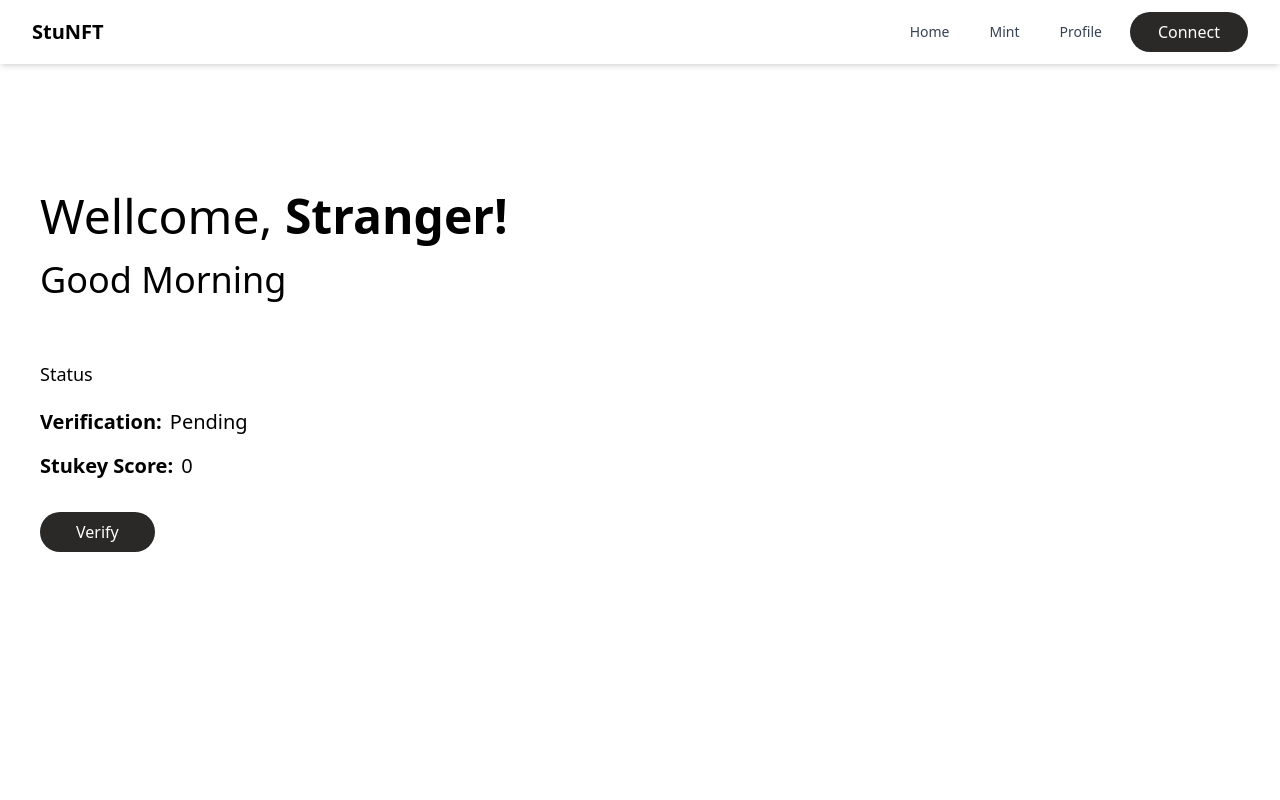
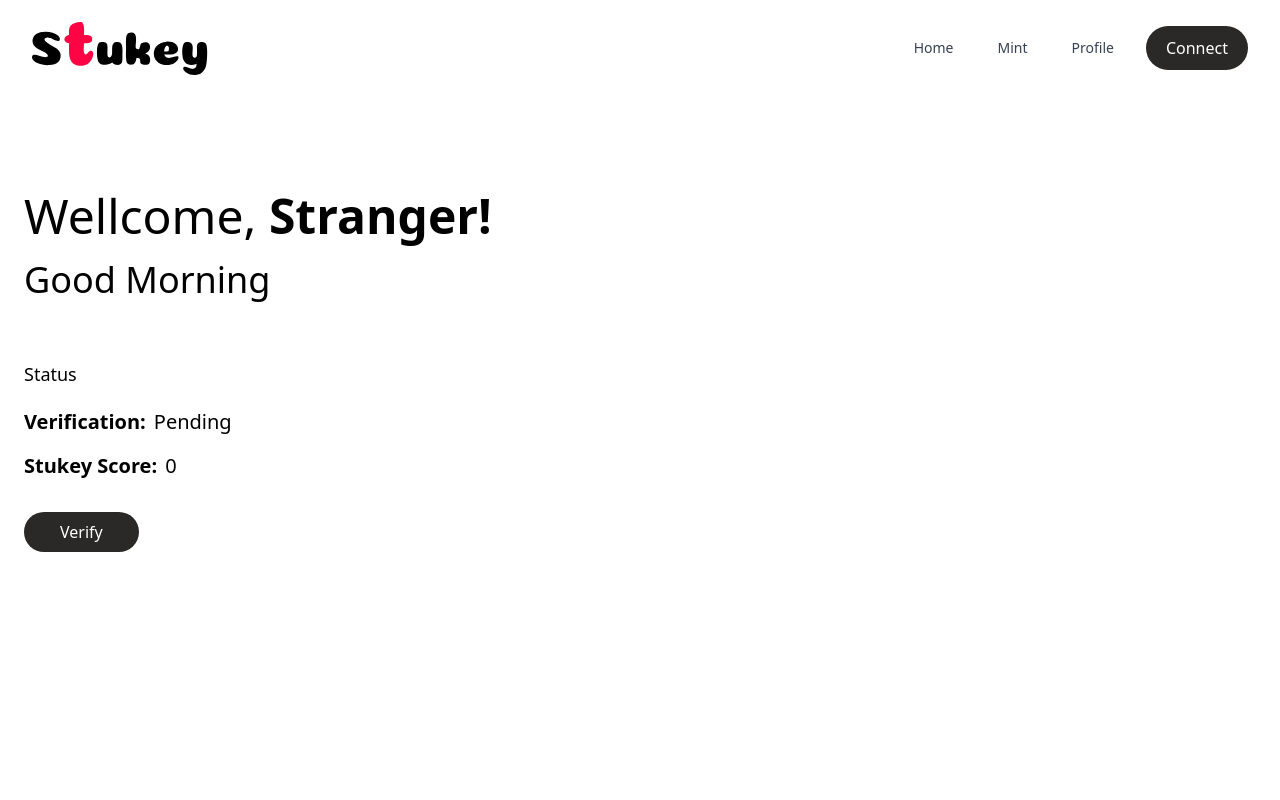
Before and after one commit to devilcoder01/StuKey, a React (Vite) app: page /home in a window 1280 px wide. Shown: the top 800 px of the page. Built offline with nearby package versions, Linux system fonts and the light colour scheme; sample sign-in values are in the browser's storage.

Commit message:
feat: Update WalletConnectModal and Navbar components for improved wallet connection handling and UI adjustments

```diff
--- a/src/components/common/WalletConnectModal.tsx
+++ b/src/components/common/WalletConnectModal.tsx
@@ -68,9 +68,9 @@ const WalletConnectModal: React.FC = () => {
                     />
                     <span className="font-medium">{provider.info.name}</span>
                   </div>
-                  <button className="bg-[#2B2928] px-4 py-2 rounded-full text-white text-sm">
-                    Connect
-                  </button>
+                  <div className="bg-[#2B2928] px-4 py-2 rounded-sm text-white text-sm">
+                    installed
+                  </div>
                 </div>
               ))
             ) : (
--- a/src/components/layout/Navbar.tsx
+++ b/src/components/layout/Navbar.tsx
@@ -1,10 +1,12 @@
 import { useEffect, useState } from "react";
-import { useNavigate } from "react-router-dom";
+import { redirect, useNavigate } from "react-router-dom";
 import { useWallet } from "../../context/WalletContext";
 import { useShowWalletPopup } from "../../context/ShowWalletPopup";
 import { useAuth } from "../../context/authContext";
 import { useWalletAuth } from "../../hooks/useWalletAuth";
 import LoadingSpinner from "../common/LoadingSpinner";
+import { logout } from "../../utils/api";
+import { log } from "console";
 
 function Navbar() {
   const { showWalletPopup, setShowWalletPopup } = useShowWalletPopup();
@@ -16,9 +18,12 @@ function Navbar() {
 
   // Format address for display (e.g., 0x1234...5678)
   const formatAddress = (address: string | null) => {
-    if (!address) return '';
-    return `${address.substring(0, 6)}...${address.substring(address.length - 4)}`;
+    if (!address) return "";
+    return `${address.substring(0, 6)}...${address.substring(
+      address.length - 4
+    )}`;
   };
+  console.log(isConnecting, authLoading,isSigningIn)
 
   useEffect(() => {
     if (selectedWallet && isAuthenticated) {
@@ -38,51 +43,49 @@ function Navbar() {
   };
 
   return (
-    <nav className="bg-white shadow-md">
-      <div className="max-w-7xl mx-auto px-4 sm:px-6 lg:px-8">
+    <nav className="bg-white ">
+      <div className="max-w-7xl mx-auto px-4 sm:px-6 lg:px-8 py-4">
         <div className="flex justify-between h-16">
           <div className="flex items-center">
-            <div className="flex-shrink-0 cursor-pointer" onClick={() => navigate("/")}>
-              <h1 className="text-xl font-bold">StuNFT</h1>
+            <div className="flex items-center w-44 overflow-hidden cursor-pointer">
+              <img
+                src="/icon.svg"
+                alt="logo"
+                className="w-full h-full object-cover"
+              />
             </div>
           </div>
 
-          <div className="flex items-center space-x-4">
+          <div className="flex items-center space-x-5">
             {isAuthenticated && (
               <>
                 <button
                   onClick={() => navigate("/home")}
-                  className="px-3 py-2 rounded-md text-sm font-medium text-gray-700 hover:text-gray-900"
+                  className="px-3 py-2 rounded-md text-sm font-medium text-gray-700 hover:text-gray-900 cursor-pointer "
                 >
                   Home
                 </button>
                 <button
                   onClick={() => navigate("/mint")}
-                  className="px-3 py-2 rounded-md text-sm font-medium text-gray-700 hover:text-gray-900"
+                  className="px-3 py-2 rounded-md text-sm font-medium text-gray-700 hover:text-gray-900 cursor-pointer"
                 >
                   Mint
                 </button>
                 <button
                   onClick={() => navigate("/user")}
-                  className="px-3 py-2 rounded-md text-sm font-medium text-gray-700 hover:text-gray-900"
+                  className="px-3 py-2 rounded-md text-sm font-medium text-gray-700 hover:text-gray-900 cursor-pointer"
                 >
                   Profile
                 </button>
               </>
             )}
 
-            {isAuthenticated && userAccount && (
-              <div className="text-sm text-gray-600 mr-2">
-                {formatAddress(userAccount)}
-              </div>
-            )}
-
             <button
               onClick={handleWalletAction}
               disabled={isConnecting || isSigningIn || authLoading}
-              className="bg-[#2B2928] px-7 py-2 rounded-full text-white flex justify-center items-center cursor-pointer disabled:opacity-50 disabled:cursor-not-allowed"
+              className="bg-[#2B2928] px-5 h-11 rounded-full text-white flex justify-center items-center cursor-pointer disabled:opacity-50 disabled:cursor-not-allowed"
             >
-              {(isConnecting || isSigningIn || authLoading) ? (
+              {isConnecting || isSigningIn || authLoading ? (
                 <div className="flex items-center">
                   <LoadingSpinner size="small" color="border-white" />
                   <span className="ml-2">{buttonText}</span>
@@ -91,6 +94,12 @@ function Navbar() {
                 buttonText
               )}
             </button>
+            {isAuthenticated && userAccount && (
+              <div className="text-sm text-gray-600 mr-2">
+                {/* {formatAddress(userAccount)} */}
+                <div className="h-11 w-11 rounded-full bg-amber-500 cursor-pointer"></div>
+              </div>
+            )}
           </div>
         </div>
       </div>
--- a/src/components/page/Home.tsx
+++ b/src/components/page/Home.tsx
@@ -1,25 +1,14 @@
 import { useNavigate } from "react-router-dom";
-import { useState, useEffect } from "react";
-import PageContainer from "../common/PageContainer";
 import { useAuth } from "../../context/authContext";
 
 function Home() {
   const navigate = useNavigate();
   const { user } = useAuth();
-  const [loading, setLoading] = useState(true);
 
-  // Simulate data loading
-  useEffect(() => {
-    const timer = setTimeout(() => {
-      setLoading(false);
-    }, 1000);
-
-    return () => clearTimeout(timer);
-  }, []);
 
   return (
-    <PageContainer title="Dashboard" loading={loading}>
 
+      <div>
         <div className="px-6 py-24 flex justify-between items-center max-w-7xl mx-auto">
           <div className="flex flex-col gap-5">
             <h1 className="font-normal text-5xl">
@@ -42,8 +31,10 @@ function Home() {
                 </div>
               </div>
               <div className="button my-8">
-              <button className=" px-9 py-2 bg-[#2B2928] text-white rounded-full cursor-pointer"
-              onClick={() => navigate("/mint")}>
+                <button
+                  className=" px-9 py-2 bg-[#2B2928] text-white rounded-full cursor-pointer"
+                  onClick={() => navigate("/mint")}
+                >
                   Verify
                 </button>
               </div>
@@ -58,7 +49,8 @@ function Home() {
             </div>
           </div>
         </div>
-    </PageContainer>
+      </div>
+
   );
 }
 
--- a/src/components/ui/Navbar.tsx
+++ b/src/components/ui/Navbar.tsx
@@ -8,7 +8,7 @@ import { useWallet } from '../../context/WalletContext';
 
 function Navbar() {
   const { showWalletPopup, setShowWalletPopup } = useShowWalletPopup();
-  const { isAuthenticated , setIsAuthenticated } = useAuth();
+  const { isAuthenticated, logout } = useAuth();
   const [isConnect, setIsConnect] = useState("Connect"); // Fix destructuring
   const navigate = useNavigate();
   const {userAccount, selectedWallet, disconnectWallet} = useWallet();
@@ -16,11 +16,10 @@ function Navbar() {
   useEffect(() => {
     if (selectedWallet) {
       setIsConnect("Disconnect");
-      setIsAuthenticated(true)
       setShowWalletPopup(false)
     } else {
       setIsConnect("Connect");
-      setIsAuthenticated(false)
+      logout();
     }
   }, [selectedWallet, userAccount]); // Ensure state updates when `isAuthenticated` changes
 
@@ -56,7 +55,7 @@ function Navbar() {
             // onClick={() => handleWalletConnect()}
             onClick={() => {
               if (selectedWallet) {
-                disconnectWallet(selectedWallet);
+                disconnectWallet();
               } else {
                 setShowWalletPopup(true);
               }
--- a/src/routes/index.tsx
+++ b/src/routes/index.tsx
@@ -9,7 +9,7 @@ import { useAuth } from '../context/authContext';
 
 const AppRoutes: React.FC = () => {
   const { isAuthenticated } = useAuth();
-
+  console.log(isAuthenticated)
   return (
     <Routes>
       {/* Public routes */}
```
Lines whose indentation alone changed are shown as unchanged.
